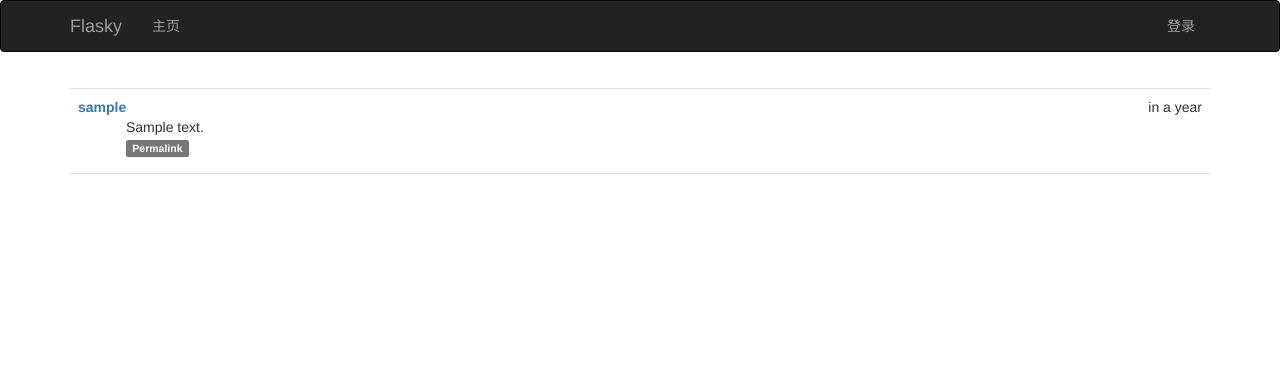
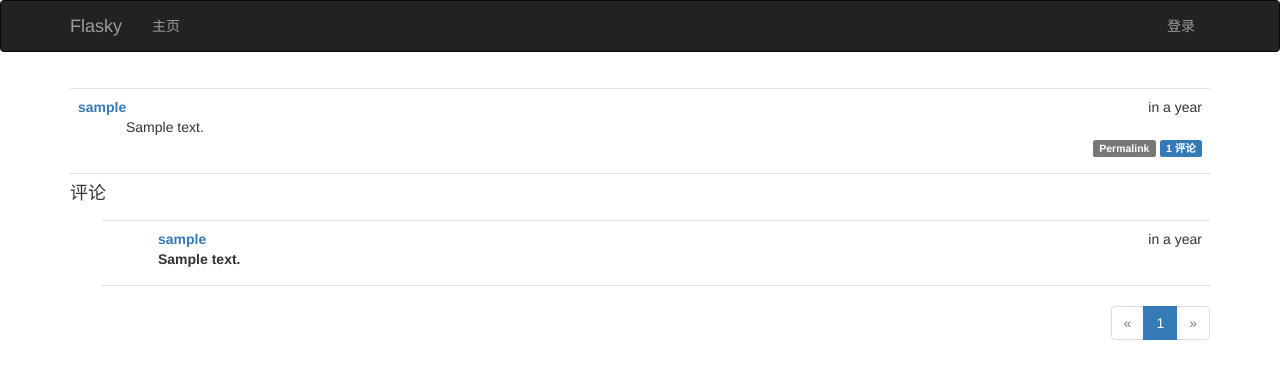
Before and after one commit to junlish/pyweb, a Flask app: page /post/1 in a window 1280 px wide. Shown: the top 379 px of the page. Run offline with Flask 2, Linux system fonts and the light colour scheme; tables that the repository leaves empty hold one stand-in row (values such as "Sample post"); some libraries are stand-ins or nearby versions.

Commit message:
13.2 Comments

```diff
--- a/app/main/forms.py
+++ b/app/main/forms.py
@@ -45,3 +45,8 @@ class EditProfileAdminForm(FlaskForm):
 class PostForm(FlaskForm):
     body = PageDownField("发布内容", validators=[DataRequired()])
     submit = SubmitField("提交")
+
+
+class CommentForm(FlaskForm):
+    body = PageDownField("", validators=[DataRequired()])
+    submit = SubmitField("提交")
--- a/app/main/views.py
+++ b/app/main/views.py
@@ -3,9 +3,9 @@ from flask import render_template, session, redirect, url_for, abort, flash, req
 from flask_login import login_user, logout_user, login_required, current_user
 
 from app import db
-from app.models import User, Role
+from app.models import User, Role, Comment
 from . import main
-from .forms import EditProfileForm, EditProfileAdminForm, PostForm
+from .forms import EditProfileForm, EditProfileAdminForm, PostForm, CommentForm
 from app.decorators import admin_required, permission_required
 from app.models import Permission, Post, User
 
@@ -104,10 +104,24 @@ def edit_profile_admin(id):
     return render_template('edit-profile.html', form=form, user=user)
 
 
-@main.route('/post/<int:id>')
+@main.route('/post/<int:id>',methods=['GET','POST'])
 def post(id):
     p = Post.query.get_or_404(id)
-    return render_template('post.html', posts=[p])
+    form = CommentForm()
+    if form.validate_on_submit():
+        comment = Comment(body=form.body.data, post=p, author=current_user._get_current_object())
+        db.session.add(comment)
+        flash("评论已添加")
+        return redirect(url_for('.post', id=p.id, page=-1))
+
+    page = request.args.get('page', 1, type=int)
+    per_page = current_app.config['FLASKY_COMMENTS_PER_PAGE']
+    if page==-1:
+        #calcuate last page
+        page = (p.comments.count() -1)/ per_page + 1
+    pagination = p.comments.order_by(Comment.timestamp.asc()).paginate(page, per_page=per_page , error_out=False)
+    comments = pagination.items
+    return render_template('post.html', posts=[p],form=form, comments=comments, pagination=pagination)
 
 
 @main.route('/edit-post/<int:id>',methods=['GET','POST'])
--- a/app/models.py
+++ b/app/models.py
@@ -71,6 +71,7 @@ class User(UserMixin, db.Model):
                                , lazy='dynamic', cascade='all,delete-orphan')
     followers = db.relationship('Follow', foreign_keys=[Follow.followed_id], backref=db.backref('followed',lazy='joined')
                                 , lazy='dynamic',cascade='all,delete-orphan')
+    comments = db.relationship('Comment', backref='author',lazy='dynamic')
 
     def __init__(self, **kwargs):
         super(User, self).__init__(**kwargs)
@@ -209,6 +210,7 @@ class Post(db.Model):
     timestamp = db.Column(db.DateTime, index=True, default=datetime.utcnow)
     author_id = db.Column(db.Integer, db.ForeignKey('users.id'))
     body_html = db.Column(db.Text)
+    comments = db.relationship('Comment', backref='post', lazy='dynamic')
 
     @staticmethod
     def on_changed_body(target, value ,oldvalue, initiator):
@@ -220,3 +222,23 @@ class Post(db.Model):
 
 
 db.event.listen(Post.body, 'set', Post.on_changed_body)
+
+
+class Comment(db.Model):
+    __tablename__='comments'
+    id = db.Column(db.Integer, primary_key=True)
+    body = db.Column(db.Text)
+    body_html = db.Column(db.Text)
+    timestamp = db.Column(db.DateTime, index=True, default=datetime.utcnow)
+    author_id = db.Column(db.Integer, db.ForeignKey('users.id'))
+    post_id = db.Column(db.Integer, db.ForeignKey('posts.id'))
+
+    @staticmethod
+    def on_changed_body(target, value, oldvalue, initiator):
+        allowed_tags = ['a', 'abbr', 'acronym', 'b', 'code',
+                        'em', 'i', 'strong']
+        target.body_html = bleach.linkify(bleach.clean(markdown(value, output_format='html'),
+                                                       tags=allowed_tags, strip=True))
+
+
+db.event.listen(Comment.body, 'set', Comment.on_changed_body)
--- a/app/static/style.css
+++ b/app/static/style.css
@@ -5,11 +5,18 @@
     min-height: 260px;
     margin-left: 280px;
 }
+div.post-tabs {
+    margin-top: 16px;
+}
 ul.posts {
     list-style-type: none;
     padding: 0px;
     margin: 16px 0px 0px 0px;
     border-top: 1px solid #e0e0e0;
+}
+div.post-tabs ul.posts {
+    margin: 0px;
+    border-top: none;
 }
 ul.posts li.post {
     padding: 8px;
@@ -31,3 +38,70 @@ div.post-content {
     margin-left: 48px;
     min-height: 48px;
 }
+div.post-footer {
+    text-align: right;
+}
+ul.comments {
+    list-style-type: none;
+    padding: 0px;
+    margin: 16px 0px 0px 0px;
+}
+ul.comments li.comment {
+    margin-left: 32px;
+    padding: 8px;
+    border-bottom: 1px solid #e0e0e0;
+}
+ul.comments li.comment:nth-child(1) {
+    border-top: 1px solid #e0e0e0;
+}
+ul.comments li.comment:hover {
+    background-color: #f0f0f0;
+}
+div.comment-date {
+    float: right;
+}
+div.comment-author {
+    font-weight: bold;
+}
+div.comment-thumbnail {
+    position: absolute;
+}
+div.comment-content {
+    margin-left: 48px;
+    min-height: 48px;
+}
+div.comment-form {
+    margin: 16px 0px 16px 32px;
+}
+div.pagination {
+    width: 100%;
+    text-align: right;
+    padding: 0px;
+    margin: 0px;
+}
+div.flask-pagedown-preview {
+    margin: 10px 0px 10px 0px;
+    border: 1px solid #e0e0e0;
+    padding: 4px;
+}
+div.flask-pagedown-preview h1 {
+    font-size: 140%;
+}
+div.flask-pagedown-preview h2 {
+    font-size: 130%;
+}
+div.flask-pagedown-preview h3 {
+    font-size: 120%;
+}
+.post-body h1 {
+    font-size: 140%;
+}
+.post-body h2 {
+    font-size: 130%;
+}
+.post-body h3 {
+    font-size: 120%;
+}
+.table.followers tr {
+    border-bottom: 1px solid #e0e0e0;
+}
--- /dev/null
+++ b/app/templates/_comments.html
@@ -0,0 +1,21 @@
+<ul class="comments">
+    {% for comment in comments %}
+        <li class="comment">
+
+            <div class="comment-content">
+                <div class="comment-date">{{ moment(comment.timestamp).fromNow() }}</div>
+                 <div class="comment-author">
+                <a href="{{ url_for('.user', username=comment.author.username) }}">
+                   {{   comment.author.username}}  </a>
+                     <div class="comment-body">
+                         {% if comment.body_html %}
+                             {{ comment.body_html | safe }}
+                         {% else %}
+                             {{ comment.body }}
+                         {% endif %}
+                     </div>
+            </div>
+            </div>
+        </li>
+    {% endfor %}
+</ul>
--- a/app/templates/_posts.html
+++ b/app/templates/_posts.html
@@ -26,6 +26,9 @@
                              <span class="label label-danger">修改[Admin]</span>
                             </a>
                         {% endif %}
+                          <a href="{{ url_for('.post', id=post.id) }}#comments">
+                            <span class="label label-primary">{{ post.comments.count() }} 评论</span>
+                        </a>
                     </div>
                 </div>
             </li>
--- a/app/templates/post.html
+++ b/app/templates/post.html
@@ -6,4 +6,16 @@
 
 {% block page_content %}
   {%  include '_posts.html' %}
+    <h4 id="comments">评论</h4>
+    {% if current_user.can(Permission.COMMENT) %}
+        <div class="comment-form">
+            {{ wtf.quick_form(form) }}
+        </div>
+    {% endif %}
+    {%  include '_comments.html' %}
+    {% if pagination %}
+        <div class="pagination">
+            {{ macros.pagination_widget(pagination,'.post', fragment='#comments', id=posts[0].id) }}
+        </div>
+    {% endif  %}
 {% endblock %}
--- a/config.py
+++ b/config.py
@@ -11,6 +11,7 @@ class Config:
     FLASKY_MAIL_SENDER = '2596486013@qq.com'
     FLASKY_POSTS_PER_PAGE = 10
     FLASKY_FOLLOWERS_PER_PAGE = 10
+    FLASKY_COMMENTS_PER_PAGE = 10
     #FLASKY_ADMIN = os.environ.get('FLASKY_ADMIN')
     FLASKY_ADMIN = 'lijun@sge.com.cn'
 
```
Also changed, not shown: migrations/versions/083c730a75b3_.py (added, +40 -0 lines), data-dev.sqlite.
